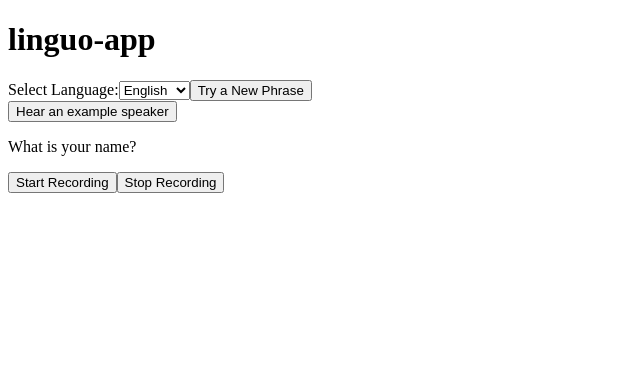
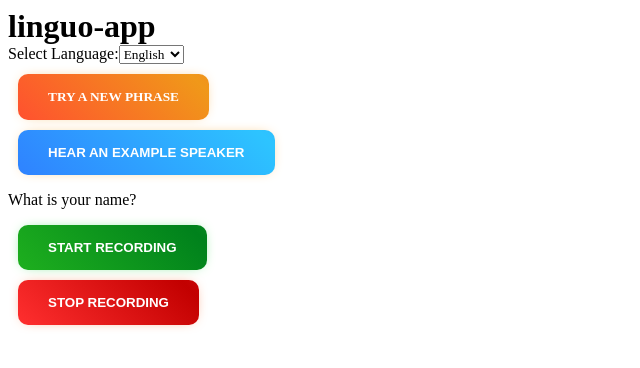
Before and after one commit to SloaneTribble/linguo, an Angular app in the folder angular-app/linguo-app/: page / in a window 1280 px wide. Shown: the top 368 px of the page, without its empty margins (0-640 px from the left). Built offline with nearby package versions, Linux system fonts and the light colour scheme.

Commit message:
add nice buttons

```diff
--- a/angular-app/linguo-app/src/app/app.component.css
+++ b/angular-app/linguo-app/src/app/app.component.css
@@ -0,0 +1,49 @@
+html,
+body{
+    box-sizing: border-box;
+}
+
+body{
+    min-height: 100vh;
+    display: flex;
+    flex: 1;
+}
+*,
+*:before,
+*:after{
+    box-sizing: inherit;
+    max-width: 100%;
+    margin: 0;
+    font-family: 'Abril Fatface', cursive;
+}
+
+button {
+  margin: 10px;
+  padding: 15px 30px;
+  text-align: center;
+  text-transform: uppercase;
+  transition: 0.5s;
+  background-size: 200% auto;
+  color: white;
+  border-radius: 10px;
+  display: block;
+  border: 0px;
+  font-weight: 700;
+  box-shadow: 0px 0px 14px -7px #f09819;
+  background-image: linear-gradient(45deg, #FF512F 0%, #F09819  51%, #FF512F  100%);
+  cursor: pointer;
+  user-select: none;
+  -webkit-user-select: none;
+  touch-action: manipulation;
+}
+
+button:hover {
+  background-position: right center;
+  /* change the direction of the change here */
+  color: #fff;
+  text-decoration: none;
+}
+
+button:active {
+  transform: scale(0.95);
+}
--- a/angular-app/linguo-app/src/app/audio-recorder/audio-recorder.component.css
+++ b/angular-app/linguo-app/src/app/audio-recorder/audio-recorder.component.css
@@ -8,3 +8,44 @@
     overflow: hidden; /* Ensure text doesn’t overflow outside the bar */
     font-weight: bold; /* Make the text more readable */
   }
+
+
+  button {
+    margin: 10px;
+    padding: 15px 30px;
+    text-align: center;
+    text-transform: uppercase;
+    transition: 0.5s;
+    background-size: 200% auto;
+    color: white;
+    border-radius: 10px;
+    display: block;
+    border: 0px;
+    font-weight: 700;
+    cursor: pointer;
+    user-select: none;
+    -webkit-user-select: none;
+    touch-action: manipulation;
+  }
+
+  button:hover {
+    background-position: right center;
+    /* change the direction of the change here */
+    color: #fff;
+    text-decoration: none;
+  }
+
+  button:active {
+    transform: scale(0.95);
+  }
+
+  button.start{
+    box-shadow: 0px 0px 14px -7px #00ce2d;
+    background-image: linear-gradient(45deg, #1eaf1e 0%, #00811c  51%, #2fc52f  100%);
+  }
+
+
+  button.stop{
+    box-shadow: 0px 0px 14px -7px #f05619;
+    background-image: linear-gradient(45deg, #ff2f2f 0%, #c20000  51%, #ff2f2f  100%);
+  }
--- a/angular-app/linguo-app/src/app/audio-recorder/audio-recorder.component.html
+++ b/angular-app/linguo-app/src/app/audio-recorder/audio-recorder.component.html
@@ -2,8 +2,8 @@
   <p>{{ phrase }}</p>
 </div>
 <div>
-  <button (click)="startRecording()">Start Recording</button>
-  <button (click)="stopRecording()">Stop Recording</button>
+  <button class="start" (click)="startRecording()">Start Recording</button>
+  <button class="stop" (click)="stopRecording()">Stop Recording</button>
   <audio *ngIf="audioURL" [src]="audioURL" controls></audio>
 </div>
 <div *ngIf="transcript">
--- a/angular-app/linguo-app/src/app/text-to-speech/text-to-speech.component.css
+++ b/angular-app/linguo-app/src/app/text-to-speech/text-to-speech.component.css
@@ -0,0 +1,30 @@
+button {
+    margin: 10px;
+    padding: 15px 30px;
+    text-align: center;
+    text-transform: uppercase;
+    transition: 0.5s;
+    background-size: 200% auto;
+    color: white;
+    border-radius: 10px;
+    display: block;
+    border: 0px;
+    font-weight: 700;
+    box-shadow: 0px 0px 14px -7px #f09819;
+    background-image: linear-gradient(45deg, #2f82ff 0%, #2dc4ff  51%, hsl(239, 91%, 69%)  100%);
+    cursor: pointer;
+    user-select: none;
+    -webkit-user-select: none;
+    touch-action: manipulation;
+  }
+
+  button:hover {
+    background-position: right center;
+    /* change the direction of the change here */
+    color: #fff;
+    text-decoration: none;
+  }
+
+  button:active {
+    transform: scale(0.95);
+  }
```
